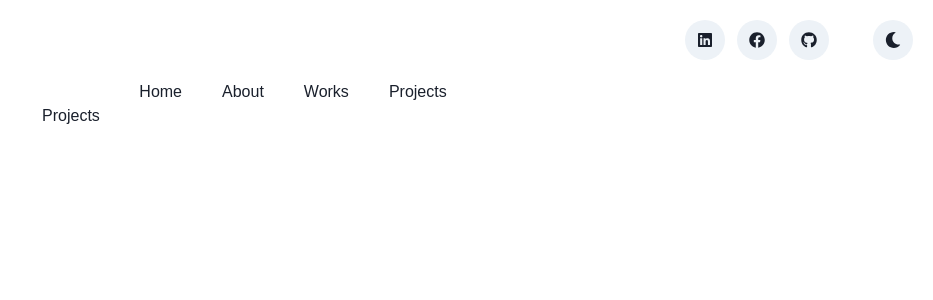
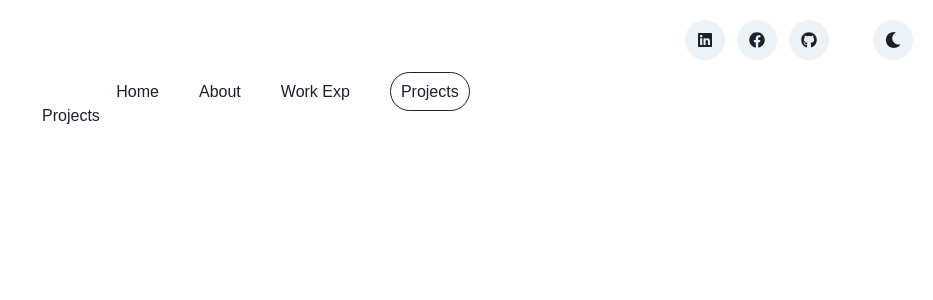
Before and after one commit to 5dam/ralphcadelinaportfolio, a React (Vite) app: page /projects in a window 1280 px wide. Shown: the top 300 px of the page, without its empty margins (347-1280 px from the left). Built offline with nearby package versions, Linux system fonts and the light colour scheme.

Commit message:
added isActive in menu nav

```diff
--- a/src/components/Navbar.jsx
+++ b/src/components/Navbar.jsx
@@ -1,12 +1,18 @@
-import { Center, Container, Flex, Text, IconButton, Spacer, useColorMode, VStack } from '@chakra-ui/react'
+import { Center, Container, Flex, Text, IconButton, Spacer, useColorMode, VStack, border } from '@chakra-ui/react'
 import { FaSun, FaMoon, FaGithub, FaLinkedin, FaFacebook } from 'react-icons/fa'
-import { Link } from 'react-router-dom'
+import { Link, NavLink } from 'react-router-dom'
 
 
 export default function Navbar() {
 
   const { colorMode, toggleColorMode } = useColorMode()
   const isDark = colorMode ==='dark'
+
+  let activeStyle = {
+    border : "1px solid",
+    padding : "10px",
+    borderRadius : "20px"
+  }
 
   return (
     <>
@@ -23,16 +29,17 @@ export default function Navbar() {
         <Center>
           <Flex gap="10">
             <Text>
-              <Link to="/">Home</Link>
+              <NavLink to="/" style={({ isActive }) => isActive ? activeStyle : undefined}>Home</NavLink>
+              {/* <Link to="/">Home</Link> */}
             </Text>
             <Text>
-              <Link to="/about">About</Link>
+            <NavLink to="/about" style={({ isActive }) => isActive ? activeStyle : undefined}>About</NavLink>
             </Text>
             <Text>
-              <Link to="/works">Works</Link>
+            <NavLink to="/works" style={({ isActive }) => isActive ? activeStyle : undefined}>Work Exp</NavLink>
             </Text>
             <Text>
-              <Link to="/projects">Projects</Link>
+            <NavLink to="/projects" style={({ isActive }) => isActive ? activeStyle : undefined}>Projects</NavLink>
             </Text>
           </Flex>
         </Center>
```
